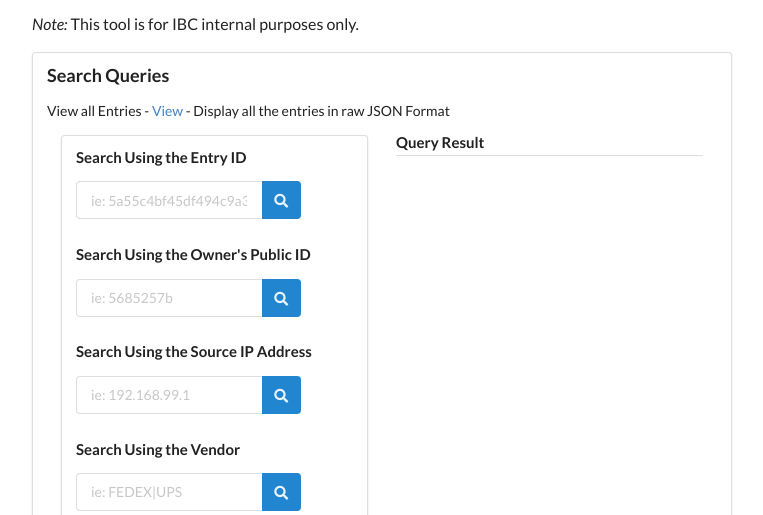
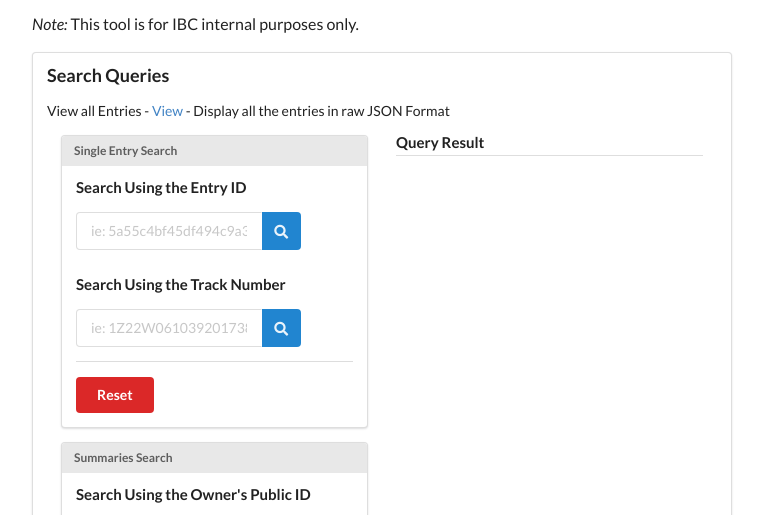
Before and after one commit to ajozz13/label_accountant, a website: page static/accountant.html in a window 1280 px wide. Shown: the part 410-925 px from the top of the page, without its empty margins (258-1021 px from the left). Drawn offline with nearby package versions, Linux system fonts and the light colour scheme.

Commit message:
add a placeholder to search by track number

```diff
--- a/static/accountant.html
+++ b/static/accountant.html
@@ -22,13 +22,23 @@
     <div class="column">
 
       <div class='ui segment'>
-
+        <div class="ui top attached label">Single Entry Search</div>
         <h4 class="ui header">Search Using the Entry ID</h4>
         <div class="ui action input">
           <input placeholder="ie: 5a55c4bf45df494c9a3c7488" type="text">
           <button class="ui blue icon button search" id="id"><i class="search icon"></i></button>
         </div>
 
+        <h4 class="ui header">Search Using the Track Number</h4>
+        <div class="ui action input">
+          <input placeholder="ie: 1Z22W0610392017380" type="text">
+          <button class="ui blue icon button search" id="id"><i class="search icon"></i></button>
+        </div>
+        <div class="ui clearing divider"></div>
+        <button class='ui red button reset_search'>Reset</button>
+    </div>
+    <div class='ui segment'>
+       <div class="ui top attached label">Summaries Search</div>
         <h4 class="ui header">Search Using the Owner's Public ID</h4>
         <div class="ui action input">
           <input placeholder="ie: 5685257b" type="text">
@@ -53,7 +63,7 @@
           <button class="ui blue icon button search" id="station"><i class="search icon"></i></button>
         </div>
         <div class="ui clearing divider"></div>
-        <button class='ui red button' id='reset_search'>Reset</button>
+        <button class='ui red button reset_search'>Reset</button>
       </div>
 
 
@@ -104,12 +114,6 @@ function searchAndSetup( hdr, input, target ){
           msg = data.response_message;
           $( '#id' ).prev( 'input' ).val( '' );
           target.html( setupCard( hdr, input, prepEntry( data.entry ), 1, getURL( '/v1/labelauditor/'+ input ) ) );
-      /*    function(){
-            console.log( 'im on it....');
-            target.find( "div[for='label_trak']" ).each( function(){
-              console.log( "track: "+ $(this).html() );
-            }
-            */
         }).fail( function( xhr, txtStatus, err ){
           //console.log( err );
           //console.log( xhr );
@@ -313,7 +317,7 @@ function messageBlock( msg, type, reason ){
 }
 
 $(function (){
-  $( "#reset_search" ).click( function(){
+  $( ".reset_search" ).click( function(){
     var target = $( "#answer_div" );
     $(this).closest('.segment').find( 'input' ).each( function(){
       $(this).val( '' );
```
